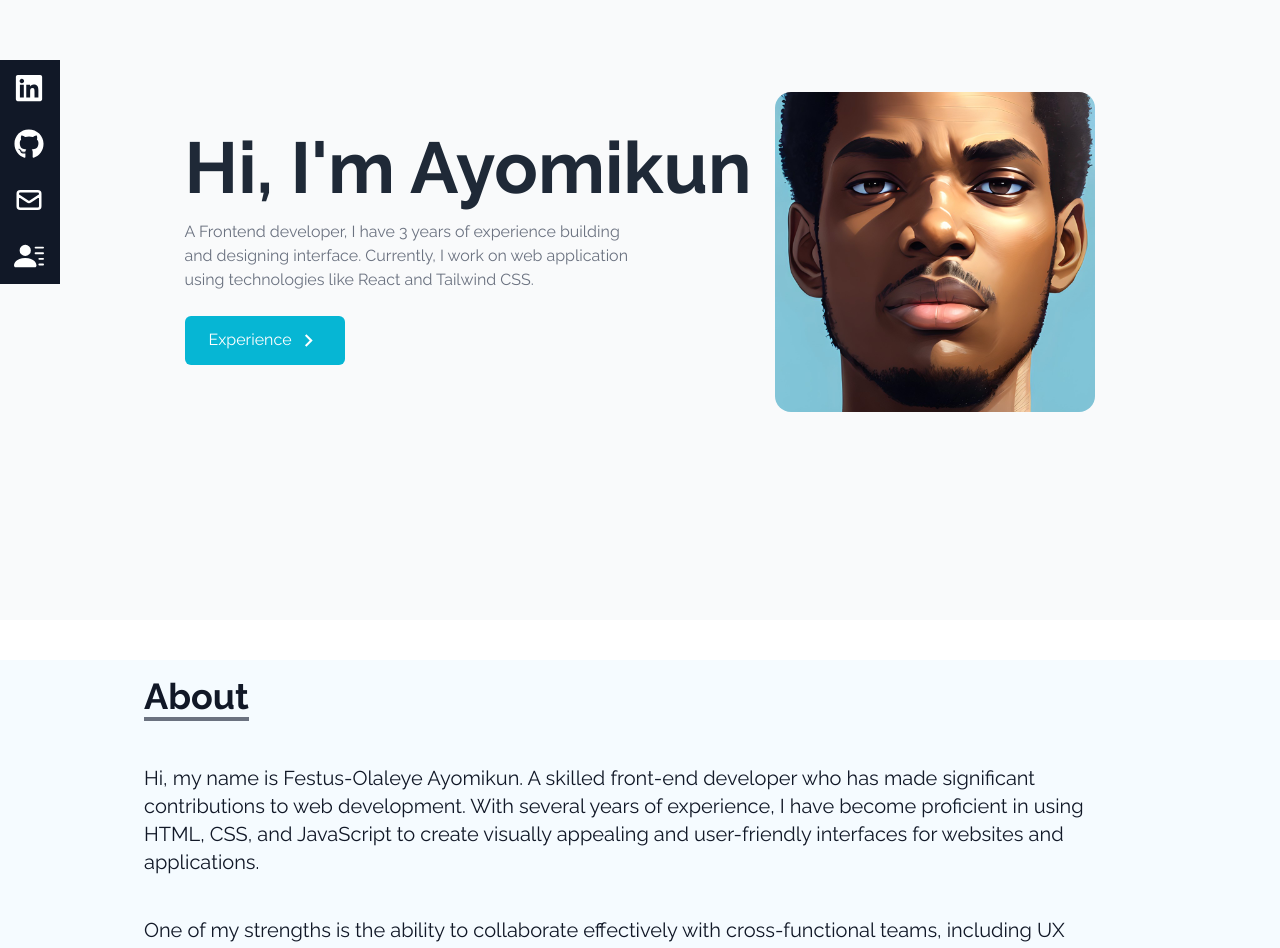
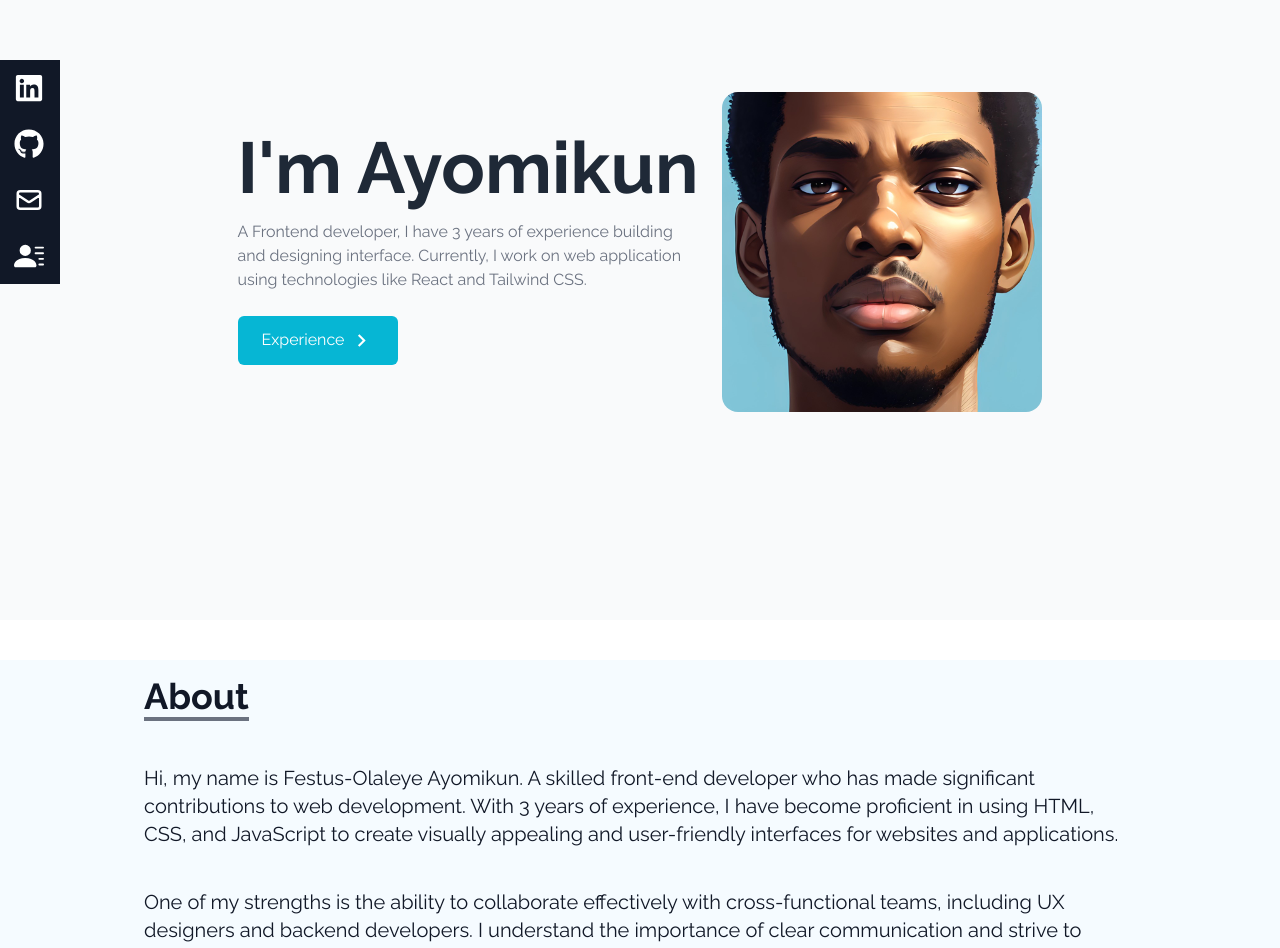
Before and after one commit to Mikun07/portfolio, a React (Create React App) app: page / in a window 1280 px wide. Shown: the part 180-1128 px from the top of the page. Built offline with nearby package versions, Linux system fonts and the light colour scheme.

Commit message:
text fix

```diff
--- a/src/pages/about/About.Outlet.jsx
+++ b/src/pages/about/About.Outlet.jsx
@@ -8,7 +8,7 @@ function AboutOutlet() {
                     <p className='text-4xl font-bold inline border-b-4 border-gray-500'>About</p>
                 </div>
                 <p className='text-xl mt-4'>
-                    Hi, my name is Festus-Olaleye Ayomikun. A skilled front-end developer who has made significant contributions to web development. With several years of experience, I have become proficient in using HTML, CSS, and JavaScript to create visually appealing and user-friendly interfaces for websites and applications.
+                    Hi, my name is Festus-Olaleye Ayomikun. A skilled front-end developer who has made significant contributions to web development. With 3 years of experience, I have become proficient in using HTML, CSS, and JavaScript to create visually appealing and user-friendly interfaces for websites and applications.
                 </p>
 
                 <br />
--- a/src/pages/home/Home.Outlet.jsx
+++ b/src/pages/home/Home.Outlet.jsx
@@ -57,7 +57,7 @@ function home() {
     <div name='home' className='h-screen w-full pt-16 bg-[#F9FAFB]'>
       <div className='max-w-screen-lg gap-6 p-4 mx-auto flex flex-col w-full items-center justify-center h-full px-4 md:flex-row'>
         <div className='flex flex-col justify-center'>
-          <h2 className='text-4xl sm:text-7xl sm:mt-52 md:mt-0 font-bold text-gray-800'>Hi, I'm Ayomikun</h2>
+          <h2 className='text-4xl sm:text-7xl sm:mt-52 md:mt-0 font-bold text-gray-800'>I'm Ayomikun</h2>
           <p className='text-gray-500 py-4 max-w-md'>
             A Frontend developer, I have 3 years of experience building and designing interface.
             Currently, I work on web application using technologies like React and Tailwind CSS.
```
